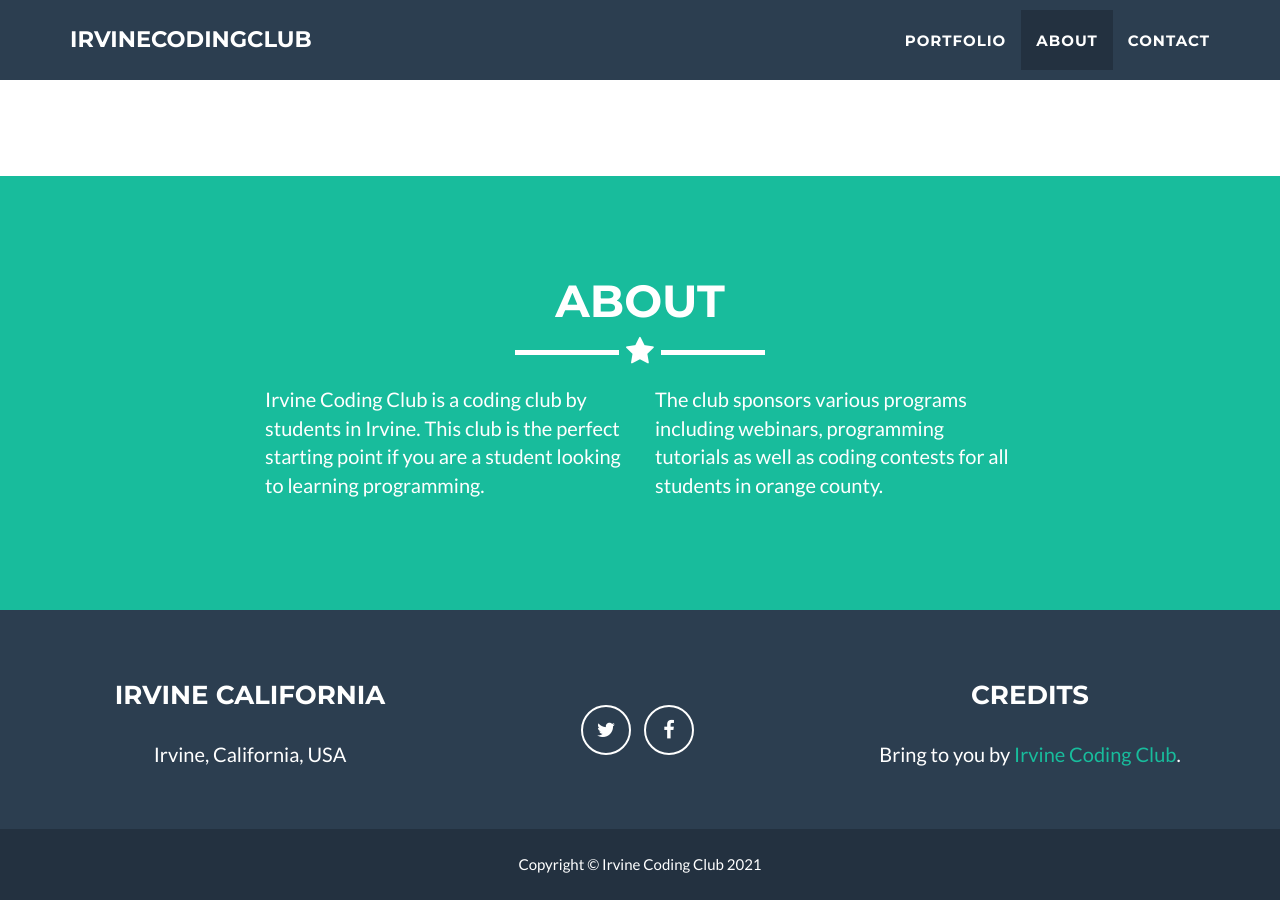
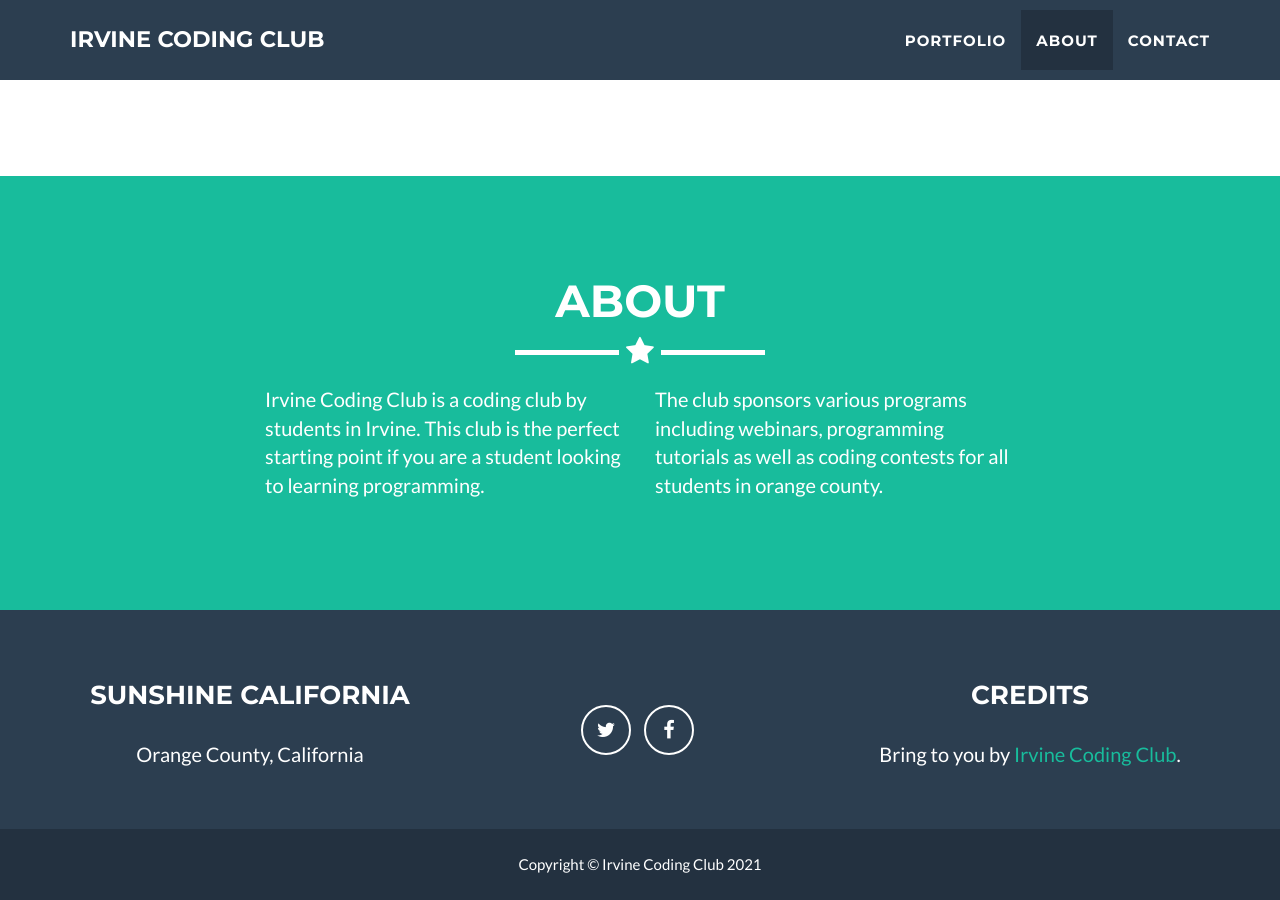
Before and after one commit to DeletedUser-9999/coolcottontail.github.io, a Jekyll site: the page built from _posts/2014-07-18-project-1.markdown, in a window 1280 px wide and 900 px high, scrolled down 1496 px. Built offline with Jekyll 4.4.1, drawn with Linux system fonts in a browser that asks for light colours; some of the changed text lies outside the part shown.

Commit message:
fixed footer

```diff
--- a/_config.yml
+++ b/_config.yml
@@ -1,5 +1,5 @@
 # Site settings
-title: IrvineCodingClub
+title: Irvine Coding Club
 email: melodyyueyu@gmail.com
 url: https://coolcottontail.github.io
 description: "Irvine Coding Club"
@@ -20,7 +20,7 @@ contact: static
 
 # If you use disqus you need disqus shortname
 # https://help.disqus.com/customer/portal/articles/466208
-disqus_shortname: myshortname
+disqus_shortname: irvinecodingclub
 
 # Color settings (hex-codes without the leading hash-tag)
 color:
@@ -32,7 +32,7 @@ color:
 # Footer settings
 footer:
   copyright: Irvine Coding Club
-  location: Irvine California
+  location: Sunshine California
   credits: Credits
 
 # Social networks usernames (many more available: google-plus, flickr, dribbble, pinterest, instagram, tumblr, linkedin, etc.)
@@ -44,7 +44,7 @@ social:
 
 # Postal address (add as many lines as necessary)
 address:
-  - line: Irvine, California, USA
+  - line: Orange County, California
 
 # Credits content
 credits: 'Bring to you by <a href="http://irvinecoding.club">Irvine Coding Club</a>.'
```
